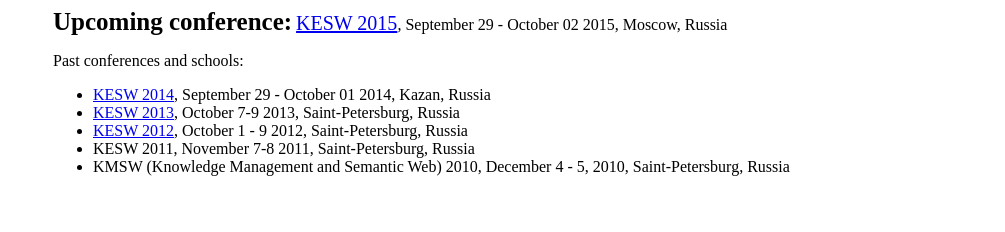
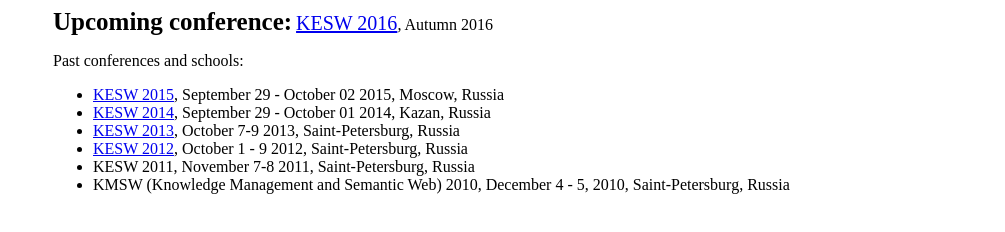
Before and after one commit to ailabitmo/KESWConference, a plain HTML site: page index.html in a window 1280 px wide. Shown: the part 816-1048 px from the top of the page, without its empty margins (137-1142 px from the left). Drawn offline with Linux system fonts and the light colour scheme.

Commit message:
Moved 2015's link to the past confs

```diff
--- a/index.html
+++ b/index.html
@@ -26,9 +26,10 @@
                 is to bring together researchers, practitioners, and educators,
                 in particular from ex-USSR, Eastern and Northern Europe, to present
                 and share ideas regarding Semantic Web, and popularize the area in these regions.</p>
-            <p><span class="label-upcoming">Upcoming conference:</span> <a href="http://2015.kesw.ru" class="link-upcoming">KESW 2015</a>, September 29 - October 02 2015, Moscow, Russia</p>
+            <p><span class="label-upcoming">Upcoming conference:</span> <a href="http://2016.kesw.ru" class="link-upcoming">KESW 2016</a>, Autumn 2016</p>
             <p>Past conferences and schools:</p>
             <ul>
+                <li><a href="http://2015.kesw.ru">KESW 2015</a>, September 29 - October 02 2015, Moscow, Russia</li>
                 <li><a href="http://2014.kesw.ru">KESW 2014</a>, September 29 - October 01 2014, Kazan, Russia</li>
                 <li><a href="http://web.archive.org/web/20140629153648/http://kesw.ifmo.ru/kesw2013/">KESW 2013</a>, October 7-9 2013, Saint-Petersburg, Russia</li>
                 <li><a href="http://kesw.ifmo.ru/kesw2012">KESW 2012</a>, October 1 - 9 2012, Saint-Petersburg, Russia</li>
```
